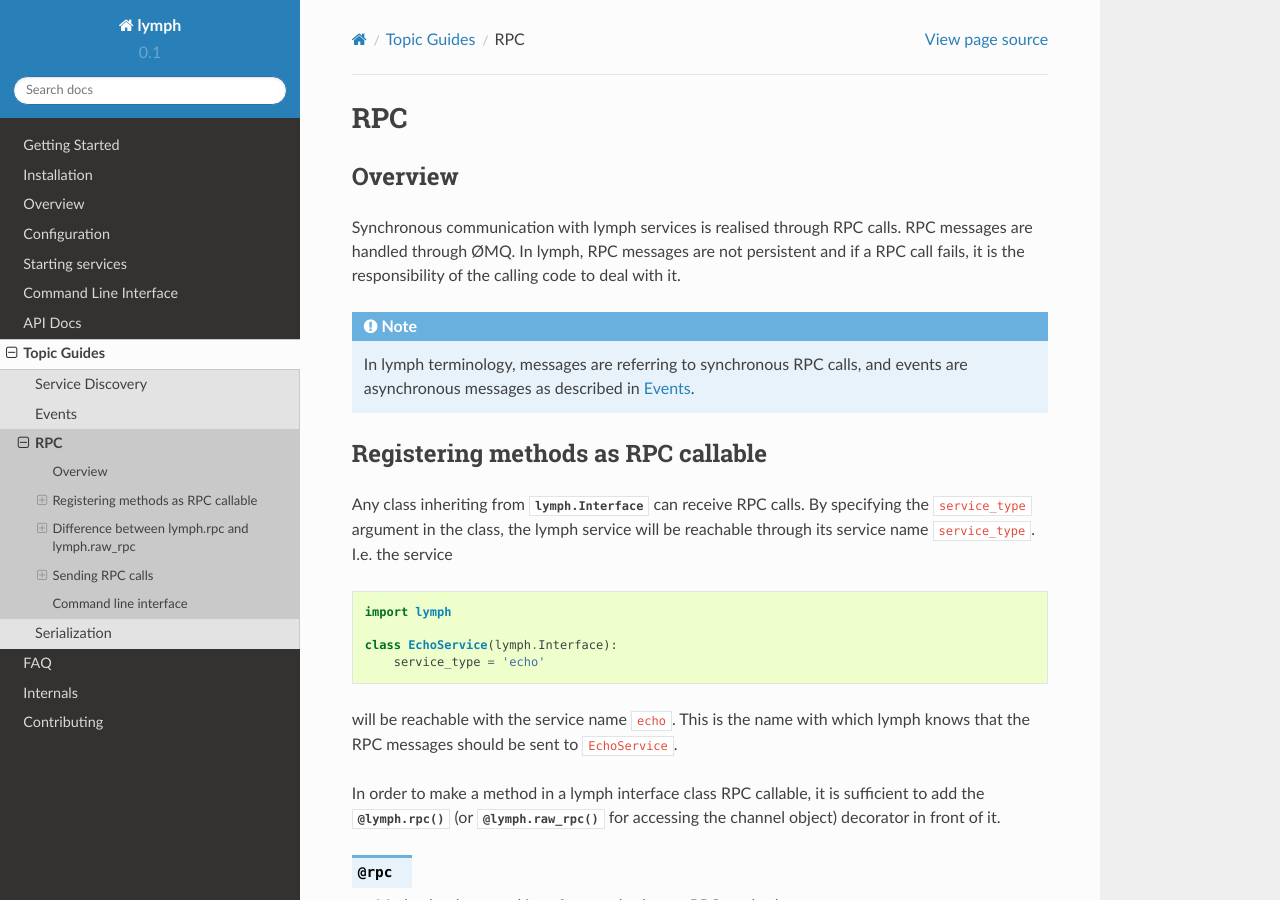
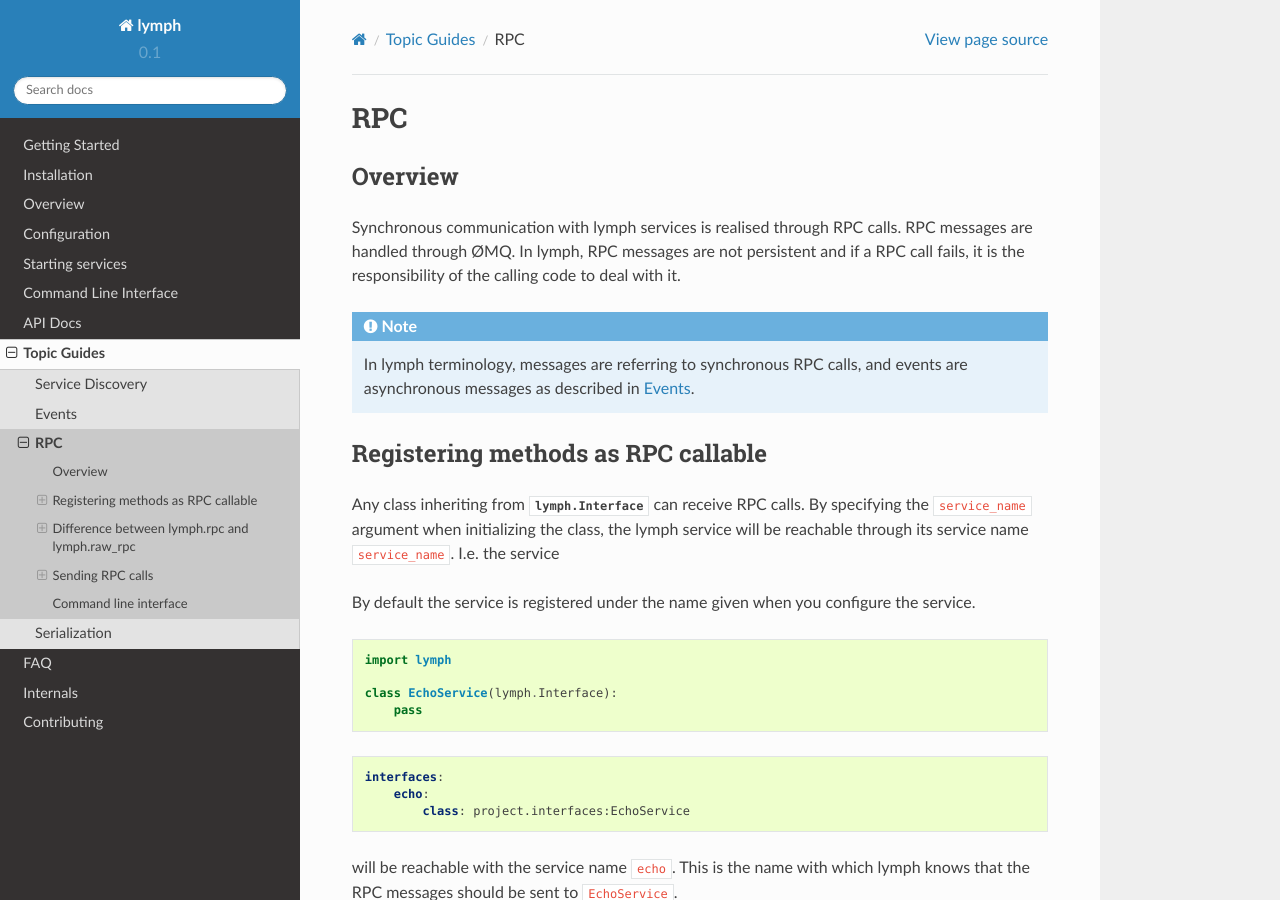
Before and after one commit to deliveryhero/lymph, a Sphinx documentation site: the page built from docs/topics/rpc.rst, in a window 1280 px wide and 900 px high. Built offline with Sphinx 7.4.7 and the Read the Docs theme 2.0.0, drawn with Linux system fonts in a browser that asks for light colours; formulas are drawn with MathJax 3.

Commit message:
Updating the documentation to not have service_type

```diff
--- a/docs/api/service_api.rst
+++ b/docs/api/service_api.rst
@@ -9,7 +9,6 @@
 
 
     class Echo(lymph.Interface):
-        service_type = 'echo'
 
         @lymph.rpc()
         def echo(self, text=None):
@@ -27,10 +26,11 @@
 
 .. class:: Interface
 
-    .. attribute:: service_type
+    .. attribute:: service_name
 
         The service identifier that is used to register this service with the coordinator service.
-        ``service_type`` is usually set as a class attribute.
+        ``service_name`` is usually set an instance attribute which is usually
+        taken from the config of the interface.
 
     .. method:: on_start()
 
--- a/docs/configuration.rst
+++ b/docs/configuration.rst
@@ -51,8 +51,10 @@
 
 .. describe:: interfaces:<name>
 
-    Mapping from service name to instance configuration that will be passed to
-    the implementation's :meth:`lymph.Interface.apply_config()` method.
+    Mapping from service name to instance which will be used to send requests
+    and discover this interface.
+    This name is also configuration that will be passed to the implementation's
+    :meth:`lymph.Interface.apply_config()` method.
 
 .. describe:: interfaces:<name>:class:
 
--- a/docs/topics/discovery.rst
+++ b/docs/topics/discovery.rst
@@ -70,7 +70,7 @@
 
 .. code::
 
-	/lymph/SERVICE_TYPE/IDENTITY
+	/lymph/SERVICE_NAME/IDENTITY
 
 The identity znode holds information about its
 
--- a/docs/topics/rpc.rst
+++ b/docs/topics/rpc.rst
@@ -18,15 +18,25 @@
 ~~~~~~~~~~~~~~~~~~~~~~~~~~~~~~~~~~~
 
 Any class inheriting from :class:`lymph.Interface` can receive RPC calls. By specifying the
-``service_type`` argument in the class, the lymph service will be reachable through its
-service name ``service_type``. I.e. the service
+``service_name`` argument when initializing the class, the lymph service will be reachable through its
+service name ``service_name``. I.e. the service
+
+By default the service is registered under the name given when you configure
+the service.
 
 .. code::
 
     import lymph
 
     class EchoService(lymph.Interface):
-        service_type = 'echo'
+        pass
+
+
+.. code-block:: yaml
+
+    interfaces:
+        echo:
+            class: project.interfaces:EchoService
 
 will be reachable with the service name ``echo``. This is the name with which lymph knows that
 the RPC messages should be sent to ``EchoService``.
@@ -103,7 +113,6 @@
         import lymph
 
         class EchoService(lymph.Interface):
-            service_type = 'echo'
 
             @lymph.raw_rpc()
             def echo(self, channel, text=None):
```
